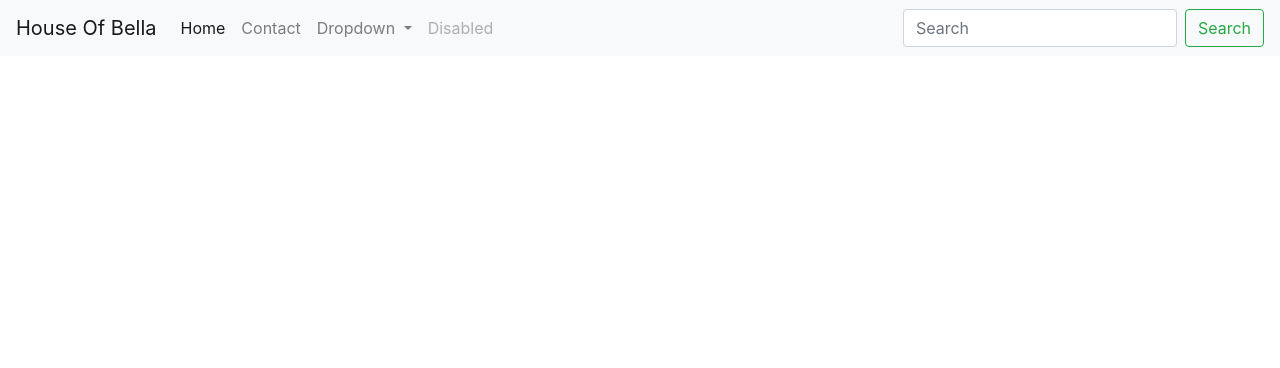
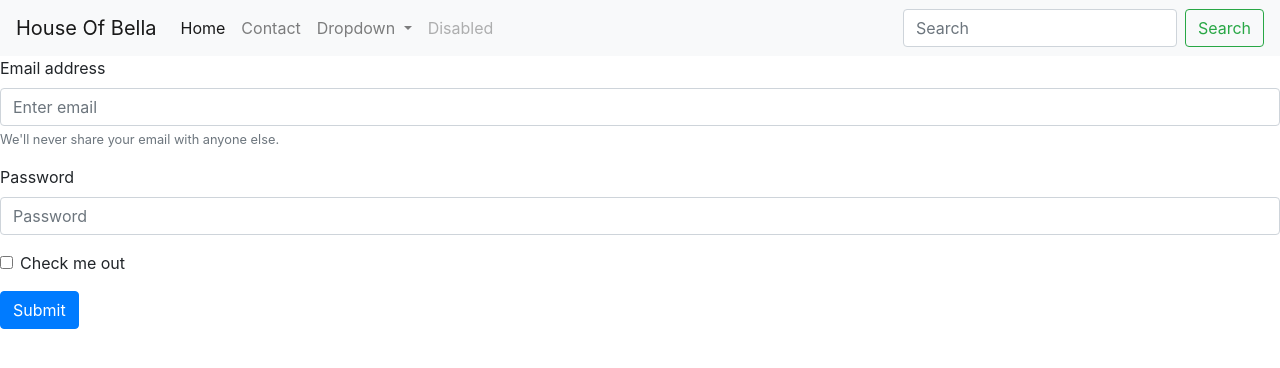
Before and after one commit to isabeljoseph/new-app, a plain HTML site: page index.html in a window 1280 px wide. Drawn offline with nearby package versions, Linux system fonts and the light colour scheme.

Commit message:
added form

```diff
--- a/index.html
+++ b/index.html
@@ -46,5 +46,23 @@
               </form>
             </div>
           </nav>
+          <div>
+                <form>
+                        <div class="form-group">
+                          <label for="exampleInputEmail1">Email address</label>
+                          <input type="email" class="form-control" id="exampleInputEmail1" aria-describedby="emailHelp" placeholder="Enter email">
+                          <small id="emailHelp" class="form-text text-muted">We'll never share your email with anyone else.</small>
+                        </div>
+                        <div class="form-group">
+                          <label for="exampleInputPassword1">Password</label>
+                          <input type="password" class="form-control" id="exampleInputPassword1" placeholder="Password">
+                        </div>
+                        <div class="form-group form-check">
+                          <input type="checkbox" class="form-check-input" id="exampleCheck1">
+                          <label class="form-check-label" for="exampleCheck1">Check me out</label>
+                        </div>
+                        <button type="submit" class="btn btn-primary">Submit</button>
+                      </form>
+          </div>
 </body>
 </html>
```
